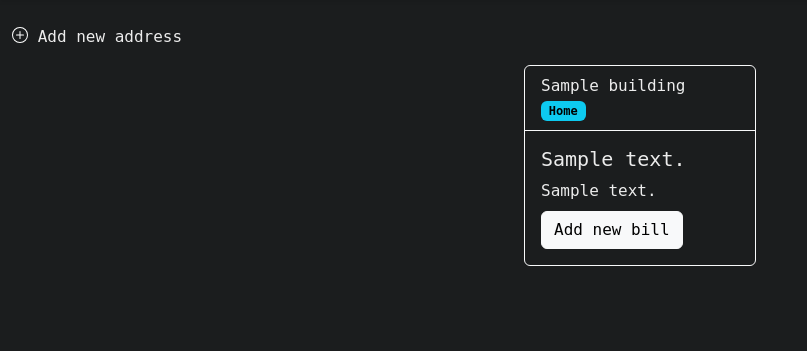
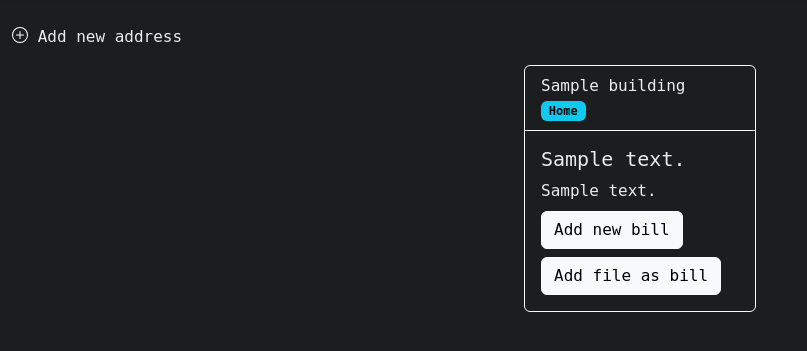
Before and after one commit to berestianyi/utility-bill-tracker, a Django app: page / in a window 1280 px wide. Shown: the part 71-422 px from the top of the page, without its empty margins (0-807 px from the left). Run offline with Django 5.2, Linux system fonts and the light colour scheme; a user stored in the database is signed in; tables that the repository leaves empty hold one stand-in row (values such as "Sample post"); some libraries are stand-ins or nearby versions; some web fonts are replaced.

Commit message:
added add bill with file func

```diff
--- a/UtilityBillTracker/settings.py
+++ b/UtilityBillTracker/settings.py
@@ -137,8 +137,8 @@ STATICFILES_DIRS = [
 
 DEFAULT_AUTO_FIELD = 'django.db.models.BigAutoField'
 
+MEDIA_URL = '/media/'
 MEDIA_ROOT = BASE_DIR / 'media'
-MEDIA_URL = '/media/'
 
 AUTH_USER_MODEL = 'user.User'
 
--- a/buildings/templates/buildings/index.html
+++ b/buildings/templates/buildings/index.html
@@ -32,6 +32,7 @@
                                    <p class="card-text">{{ building.description | truncatechars:70 }}</p>
                                </a>
                               <button type="button" class="btn btn-light col me-1 mt-2" data-bs-toggle="modal" data-bs-target="#{{ building.slug }}">Add new bill</button>
+                              <button type="button" class="btn btn-light col me-1 mt-2" data-bs-toggle="modal" data-bs-target="#{{ building.slug }}File">Add file as bill</button>
                         </div>
                 </div>
             </div>
@@ -40,6 +41,11 @@
                         {% include 'bills/add_bill.html' %}
                     </div>
             </div>
+            <div class="modal fade" id="{{ building.slug }}File" tabindex="-1" aria-labelledby="AddFileBillLabel" aria-hidden="true">
+                <div class="modal-dialog modal-dialog-centered">
+                    {% include 'bills/add_file_bill.html' %}
+                </div>
+            </div>
             {% endfor %}
         </div>
     </div>
```
